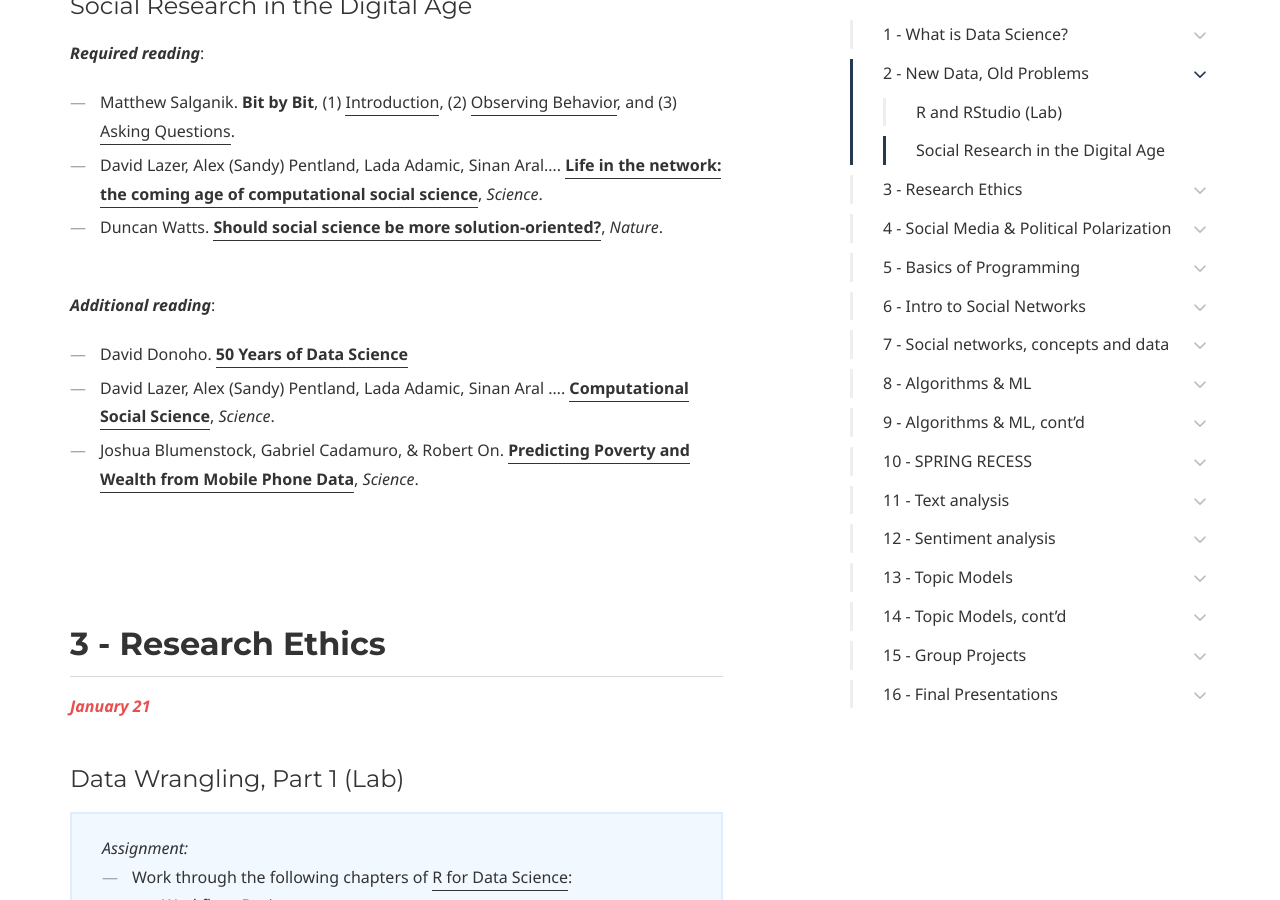
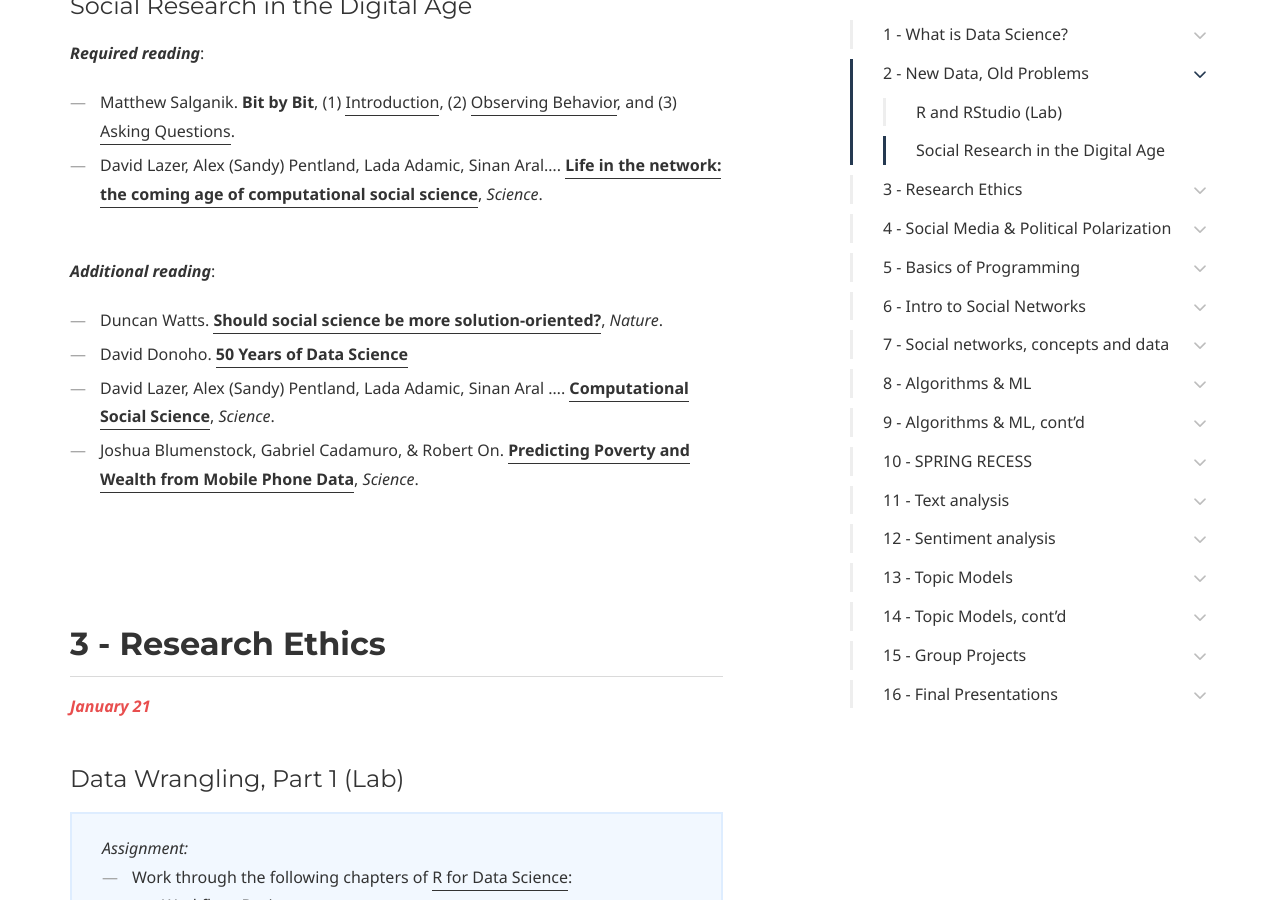
Before and after one commit to dssoc/dssoc.github.io, a Jekyll site: the page built from schedule.md, in a window 1280 px wide and 900 px high, scrolled down 1837 px. Built offline with Jekyll 4.4.1, drawn with Linux system fonts in a browser that asks for light colours; some web fonts are replaced.

Commit message:
fix readign

```diff
--- a/schedule.md
+++ b/schedule.md
@@ -60,10 +60,10 @@
 ***Required reading***:
 - Matthew Salganik. **Bit by Bit**, (1) [Introduction](https://www.bitbybitbook.com/en/1st-ed/introduction/), (2) [Observing Behavior](https://www.bitbybitbook.com/en/1st-ed/observing-behavior/), and (3) [Asking Questions](https://www.bitbybitbook.com/en/1st-ed/asking-questions/).
 - David Lazer, Alex (Sandy) Pentland, Lada Adamic, Sinan Aral.... [**Life in the network: the coming age of computational social science**](https://www.ncbi.nlm.nih.gov/pmc/articles/PMC2745217/), *Science*.
-- Duncan Watts. [**Should social science be more solution-oriented?**](https://www.nature.com/articles/s41562-016-0015), *Nature*.
 <br/><br/>
 
 ***Additional reading***:
+- Duncan Watts. [**Should social science be more solution-oriented?**](https://www.nature.com/articles/s41562-016-0015), *Nature*.
 - David Donoho. [**50 Years of Data Science**](https://courses.csail.mit.edu/18.337/2015/docs/50YearsDataScience.pdf)
 - David Lazer, Alex (Sandy) Pentland, Lada Adamic, Sinan Aral .... [**Computational Social Science**](https://science.sciencemag.org/content/323/5915/721), *Science*.
 - Joshua Blumenstock, Gabriel Cadamuro, & Robert On. [**Predicting Poverty and Wealth from Mobile Phone Data**](https://science.sciencemag.org/content/350/6264/1073), *Science*.
```
